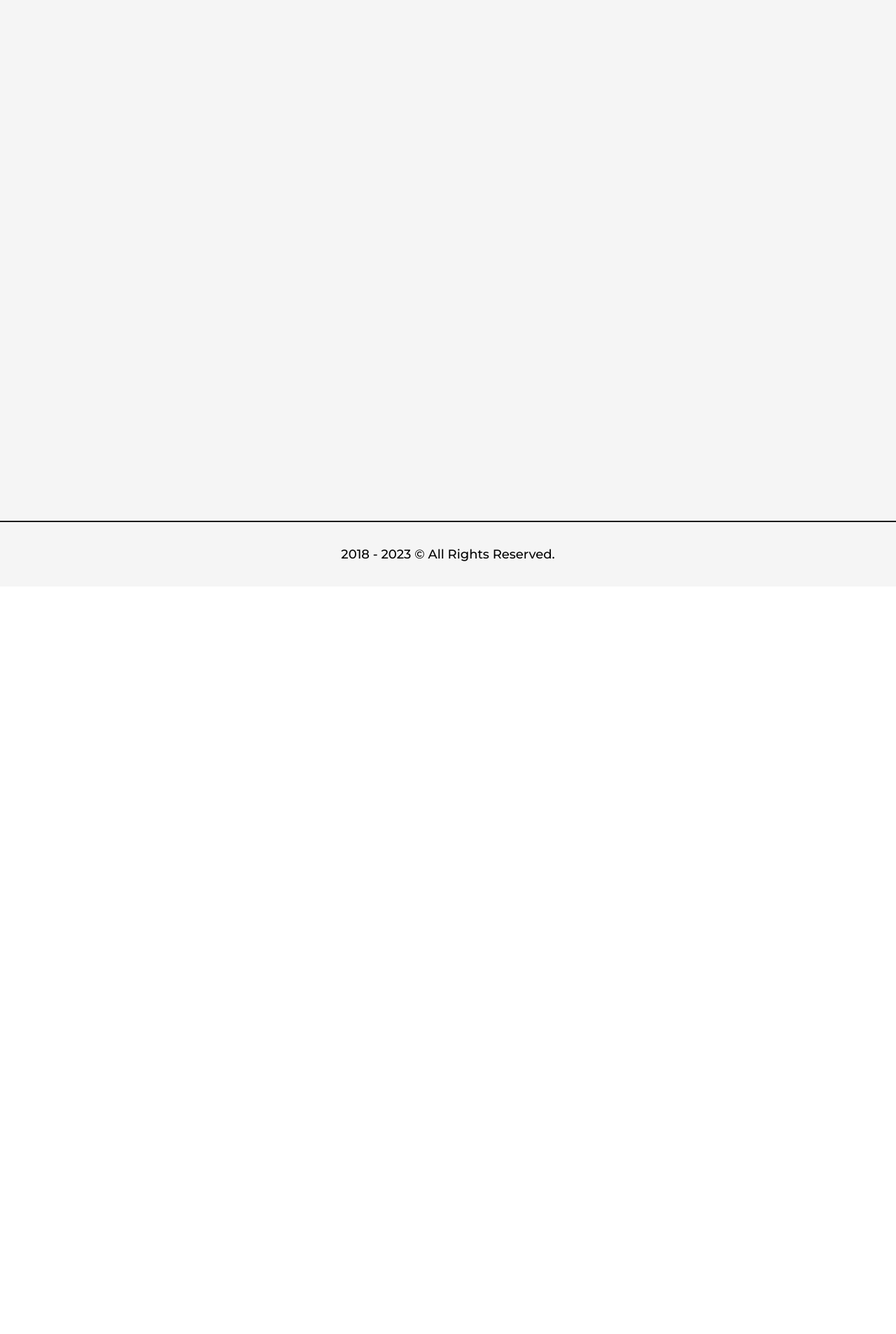
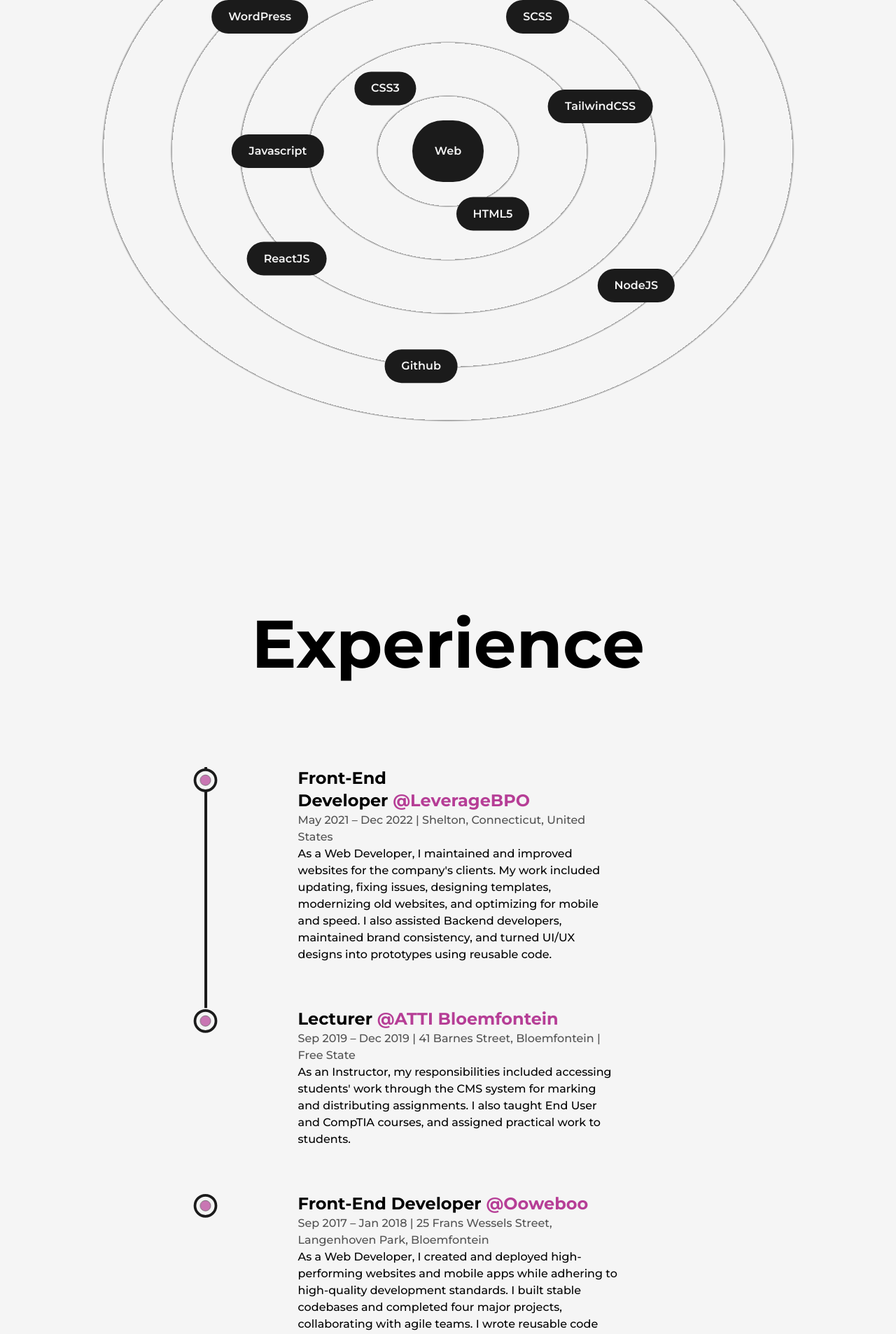
Before and after one commit to DManLucas/2nd-Porfolio, a Next.js app: page /about in a window 1280 px wide. Shown: the part 1660-3566 px from the top of the page at 70% size. Before the commit the page ends 2498 px from the top, so only its background shows below. Built offline with nearby package versions, Linux system fonts and the light colour scheme.

Commit message:
About page done

```diff
--- /dev/null
+++ b/src/Components/Education.js
@@ -0,0 +1,77 @@
+import React, { useRef } from "react";
+import { useScroll, motion } from "framer-motion";
+import LiIcon from "./LiIcon";
+
+const Details = ({ type, time, place, info }) => {
+  const ref = useRef(null);
+  return (
+    <li
+      ref={ref}
+      className="my-8 first:mt-0 last:mb-0
+    w-[60%] mx-auto flex flex-col items-start
+    justify-between"
+    >
+      <LiIcon reference={ref}/>
+      <motion.div
+      initial={{y:50}}
+      whileInView={{y:0}}
+      transition={{duration:0.5, type:"spring"}}>
+        <h3 className="capitalize font-bold text-2xl">
+          {type}&nbsp;
+        </h3>
+        <span className="capitalize font-medium text-dark/75">
+          {time} | {place}
+        </span>
+        {/* <p className="font-medium w-full">{info}</p> */}
+      </motion.div>
+    </li>
+  );
+};
+
+const Education = () => {
+  const ref = useRef(null);
+  const { scrollYProgress } = useScroll({
+    target: ref,
+    offset: ["start end", "center start"],
+  });
+  return (
+    <div className="my-64">
+      <h2
+        className="font-bold text-8xl mb-32 w-full
+      text-center"
+      >
+        Education
+      </h2>
+      <div ref={ref} className="w-[75%] mx-auto relative">
+        <motion.div
+          style={{ scaleY: scrollYProgress }}
+          className="absolute left-9 top-0 w-[4px]
+        h-full bg-dark origin-top"
+        />
+        <ul
+          className="w-full flex flex-col items-start
+        justify-between ml-4"
+        >
+          <Details
+            type="MCSD Qualifications"
+            time="Jan 2019 – Dec 2019"
+            place="ATTI Bloemfontein | Microsoft"
+          />
+          <Details
+            type="Graphic Design, Multimedia and
+            Web Programming"
+            time="Jan 2015 – Dec 2017"
+            place="ATTI Bloemfontein"
+          />
+          <Details
+            type="Paul Erasmus High School"
+            time="Jan 2008 – Dec 2012"
+            place="Senekal"
+          />
+        </ul>
+      </div>
+    </div>
+  );
+};
+
+export default Education;
--- /dev/null
+++ b/src/Components/Experience.js
@@ -0,0 +1,92 @@
+import React, { useRef } from "react";
+import { useScroll, motion } from "framer-motion";
+import LiIcon from "./LiIcon";
+
+const Details = ({ position, company, companyLink, time, address, work }) => {
+  const ref = useRef(null);
+  return (
+    <li
+      ref={ref}
+      className="my-8 first:mt-0 last:mb-0
+    w-[60%] mx-auto flex flex-col items-start
+    justify-between"
+    >
+      <LiIcon reference={ref}/>
+      <motion.div
+      initial={{y:50}}
+      whileInView={{y:0}}
+      transition={{duration:0.5, type:"spring"}}>
+        <h3 className="capitalize font-bold text-2xl">
+          {position}&nbsp;
+          <a
+            href={companyLink}
+            target="_blank"
+            className="text-primary capitalize"
+          >
+            @{company}
+          </a>
+        </h3>
+        <span className="capitalize font-medium text-dark/75">
+          {time} | {address}
+        </span>
+        <p className="font-medium w-full">{work}</p>
+      </motion.div>
+    </li>
+  );
+};
+
+const Experience = () => {
+  const ref = useRef(null);
+  const { scrollYProgress } = useScroll({
+    target: ref,
+    offset: ["start end", "center start"],
+  });
+  return (
+    <div className="my-64">
+      <h2
+        className="font-bold text-8xl mb-32 w-full
+      text-center"
+      >
+        Experience
+      </h2>
+      <div ref={ref} className="w-[75%] mx-auto relative">
+        <motion.div
+          style={{ scaleY: scrollYProgress }}
+          className="absolute left-9 top-0 w-[4px]
+        h-full bg-dark origin-top"
+        />
+        <ul
+          className="w-full flex flex-col items-start
+        justify-between ml-4"
+        >
+          <Details
+            position="Front-end developer"
+            companyLink="https://www.leveragebpo.com/"
+            company="LeverageBPO"
+            time="May 2021 – Dec 2022"
+            address="Shelton, Connecticut, United States"
+            work="As a Web Developer, I maintained and improved websites for the company's clients. My work included updating, fixing issues, designing templates, modernizing old websites, and optimizing for mobile and speed. I also assisted Backend developers, maintained brand consistency, and turned UI/UX designs into prototypes using reusable code."
+          />
+          <Details
+            position="Lecturer"
+            companyLink="https://attibloemfontein.co.za/"
+            company="ATTI Bloemfontein"
+            time="Sep 2019 – Dec 2019"
+            address="41 Barnes Street, Bloemfontein | Free State"
+            work="As an Instructor, my responsibilities included accessing students' work through the CMS system for marking and distributing assignments. I also taught End User and CompTIA courses, and assigned practical work to students."
+          />
+          <Details
+            position="Front-end developer"
+            companyLink="https://ooweboo.co.za/"
+            company="Ooweboo"
+            time="Sep 2017 – Jan 2018"
+            address="25 Frans Wessels Street, Langenhoven Park, Bloemfontein"
+            work="As a Web Developer, I created and deployed high-performing websites and mobile apps while adhering to high-quality development standards. I built stable codebases and completed four major projects, collaborating with agile teams. I wrote reusable code and attended morning meetings to streamline workflows."
+          />
+        </ul>
+      </div>
+    </div>
+  );
+};
+
+export default Experience;
--- /dev/null
+++ b/src/Components/LiIcon.js
@@ -0,0 +1,38 @@
+import { useScroll, motion } from "framer-motion";
+import React from "react";
+
+const LiIcon = ({ reference }) => {
+  const { scrollYProgress } = useScroll({
+    target: reference,
+    offset: ["center end", "center center"],
+  });
+  return (
+    <figure className="absolute left-0 stroke-dark">
+      <svg className="-rotate-90" width="75" height="75" viewBox="0 0 100 100">
+        <circle
+          cx="75"
+          cy="50"
+          r="20"
+          className="stroke-primary stroke-1 fill-none"
+        />
+        <motion.circle
+          style={{
+            pathLength: scrollYProgress,
+          }}
+          cx="75"
+          cy="50"
+          r="20"
+          className=" stroke-[5px] fill-light"
+        />
+        <circle
+          cx="75"
+          cy="50"
+          r="10"
+          className="animate-pulse stroke-1 fill-primary"
+        />
+      </svg>
+    </figure>
+  );
+};
+
+export default LiIcon;
--- a/src/Components/Skills.js
+++ b/src/Components/Skills.js
@@ -1,4 +1,22 @@
 import React from "react";
+import { motion } from "framer-motion";
+
+const Skill = ({ name, x, y }) => {
+  return (
+    <motion.div
+      className="flex item-center justify-center
+        rounded-full font-semibold bg-dark text-light
+        py-3 px-6 shadow-dark cursor-pointer absolute"
+      whileHover={{ scale: 1.05 }}
+      initial={{ x: 0, y: 0 }}
+      whileInView={{ x: x, y: y }}
+      transition={{ duration: 1.5 }}
+      viewport={{ once: true }}
+    >
+      {name}
+    </motion.div>
+  );
+};
 
 const Skills = () => {
   return (
@@ -11,8 +29,29 @@
       </h2>
       <div
         className="w-full h-screen relative
-    flex items-center justify-center rounded-full"
-      ></div>
+    flex items-center justify-center rounded-full
+    bg-circularLight"
+      >
+        <motion.div
+          className="flex item-center justify-center
+        rounded-full font-semibold bg-dark text-light
+        p-8 shadow-dark cursor-pointer"
+          whileHover={{ scale: 1.05 }}
+        >
+          Web
+        </motion.div>
+
+        <Skill name="CSS3" x="-7vw" y="-7vw" />
+        <Skill name="HTML5" x="5vw" y="7vw" />
+        <Skill name="Javascript" x="-19vw" y="0vw" />
+        <Skill name="TailwindCSS" x="17vw" y="-5vw" />
+        <Skill name="ReactJS" x="-18vw" y="12vw" />
+        <Skill name="SCSS" x="10vw" y="-15vw" />
+        <Skill name="NodeJS" x="21vw" y="15vw" />
+        <Skill name="WordPress" x="-21vw" y="-15vw" />
+        <Skill name="Github" x="-3vw" y="24vw" />
+        <Skill name="NextJS" x="3vw" y="-24vw" />
+      </div>
     </>
   );
 };
--- a/src/pages/about.js
+++ b/src/pages/about.js
@@ -6,13 +6,15 @@
 import profilePic from "../../public/images/profile/Resume.png";
 import { useInView, useMotionValue, useSpring } from "framer-motion";
 import Skills from "@/Components/Skills";
+import Experience from "@/Components/Experience";
+import Education from "@/Components/Education";
 
 const AnimatedNo = ({ value }) => {
   const ref = useRef(null);
 
   const motionValue = useMotionValue(0);
   const springValue = useSpring(motionValue, { duration: 3000 });
-  const isInView = useInView(ref, {once: true});
+  const isInView = useInView(ref, { once: true });
 
   useEffect(() => {
     if (isInView) {
@@ -140,8 +142,9 @@
               </div>
             </div>
           </div>
-
-          <Skills/>
+          <Skills />
+          <Experience />
+          <Education />
         </Layout>
       </main>
     </>
--- a/tailwind.config.js
+++ b/tailwind.config.js
@@ -18,8 +18,11 @@
         primaryDark: "#58E6D9", // 80,230,217
       },
       animation: {
-        'spin-slow': 'spin 10s linear infinite',
-      }
+        "spin-slow": "spin 10s linear infinite",
+      },
+      backgroundImage: {
+        circularLight: 'repeating-radial-gradient(rgba(0,0,0,0.4) 2px, #f5f5f5 5px, #f5f5f5 100px);'
+      },
     },
   },
   plugins: [],
```
